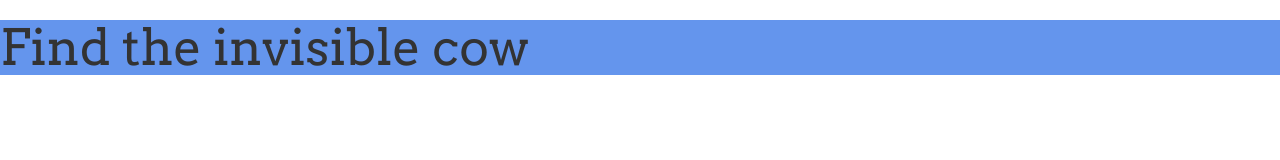
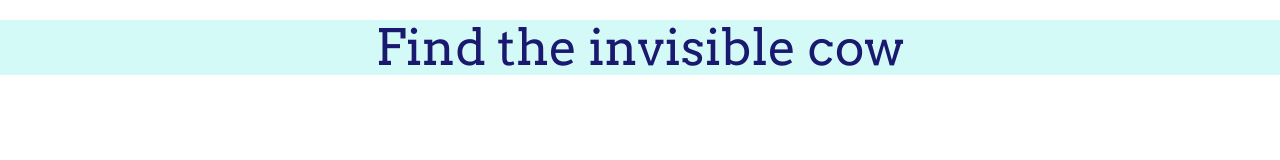
Before and after one commit to sonia9uppal/the-invisible-cow, a website: page public/index.html in a window 1280 px wide. Drawn offline with nearby package versions, Linux system fonts and the light colour scheme.

Commit message:
Basic fix

```diff
--- a/public/index.html
+++ b/public/index.html
@@ -5,14 +5,14 @@
         <link href="http://maxcdn.bootstrapcdn.com/bootstrap/3.3.0/css/bootstrap.min.css" rel="stylesheet">
     <style>
         h1 {
-            color: #191970
+            color: #191970;
             text-align: center;
             font-family: 'Arvo', serif;
             font-size: 50px;
         }
 
         #headerBox {
-            background-color: #6495ED;
+            background-color: rgba(100, 237, 227, 0.28);
             height: 30%;
         }
 
```
